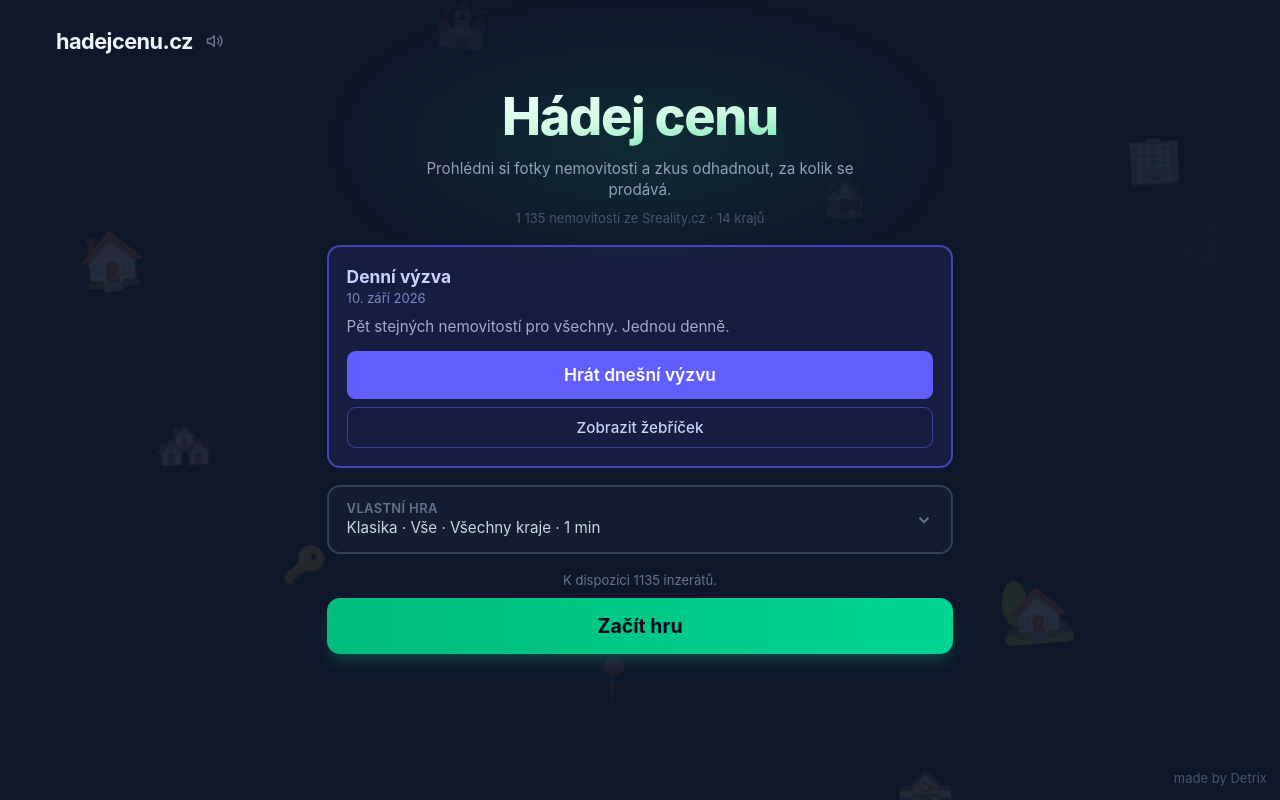
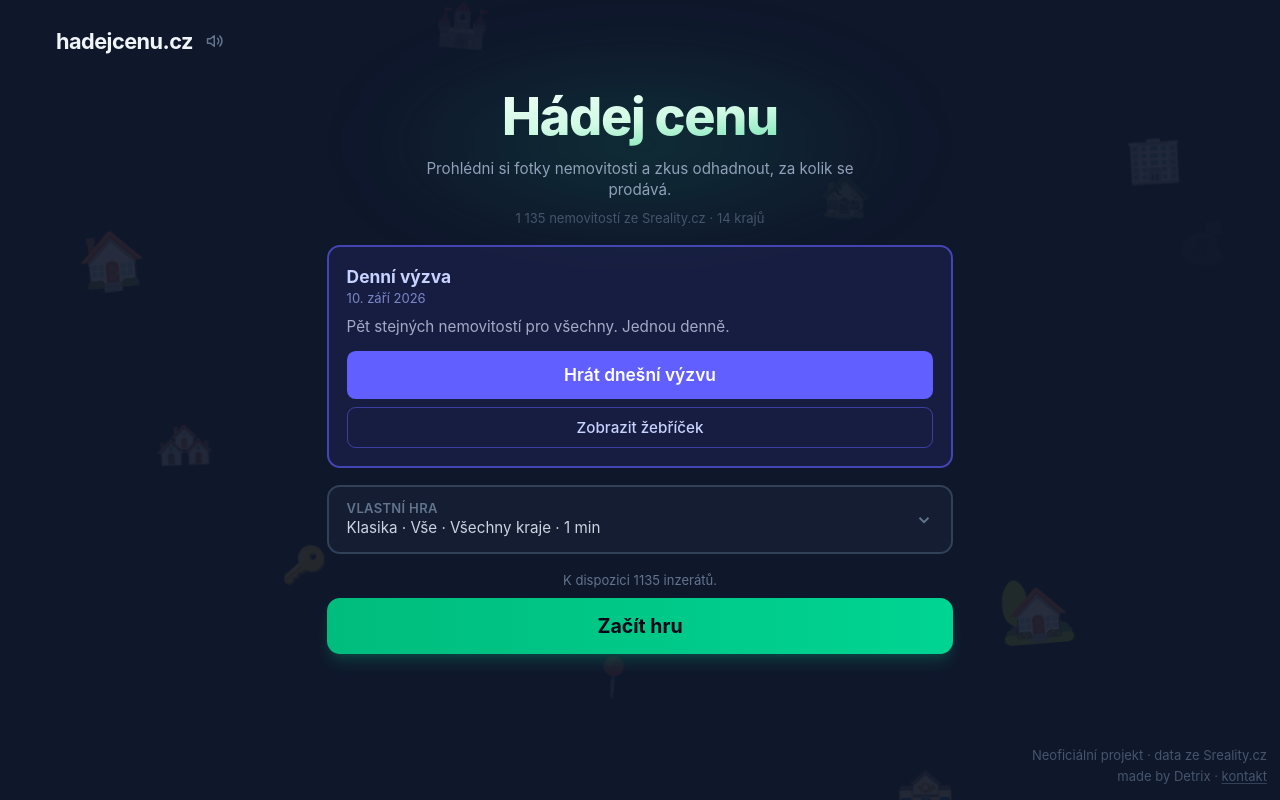
Before and after one commit to Detrixx/hadejcenu, a React (Vite) app: page / in a window 1280 px wide. Built offline with nearby package versions, Linux system fonts and the light colour scheme.

Commit message:
Kontakt a uvedeni zdroje v paticce

```diff
--- a/src/App.jsx
+++ b/src/App.jsx
@@ -113,11 +113,18 @@ export default function App() {
           na mobilu dokonce cela lista s ovladanim - tam by prekazel.
           pointer-events-none, aby nikdy nechytal kliknuti. */}
       {faze === "uvod" && (
-        <div
-          className="pointer-events-none fixed bottom-0 right-0 z-20 p-3 pb-[max(0.75rem,env(safe-area-inset-bottom))] pr-[max(0.75rem,env(safe-area-inset-right))] text-xs text-slate-600"
-          aria-label="Autor"
-        >
-          made by Detrix
+        <div className="pointer-events-none fixed bottom-0 right-0 z-20 max-w-[20rem] p-3 pb-[max(0.75rem,env(safe-area-inset-bottom))] pr-[max(0.75rem,env(safe-area-inset-right))] text-right text-xs leading-relaxed text-slate-600">
+          <div>Neoficiální projekt · data ze Sreality.cz</div>
+          <div>
+            made by Detrix ·{" "}
+            {/* Odkaz musi klikani prijimat, i kdyz obal ho zamerne nepropousti. */}
+            <a
+              href="mailto:detrixos1@gmail.com"
+              className="pointer-events-auto underline decoration-slate-700 underline-offset-2 transition hover:text-slate-400"
+            >
+              kontakt
+            </a>
+          </div>
         </div>
       )}
 
```
